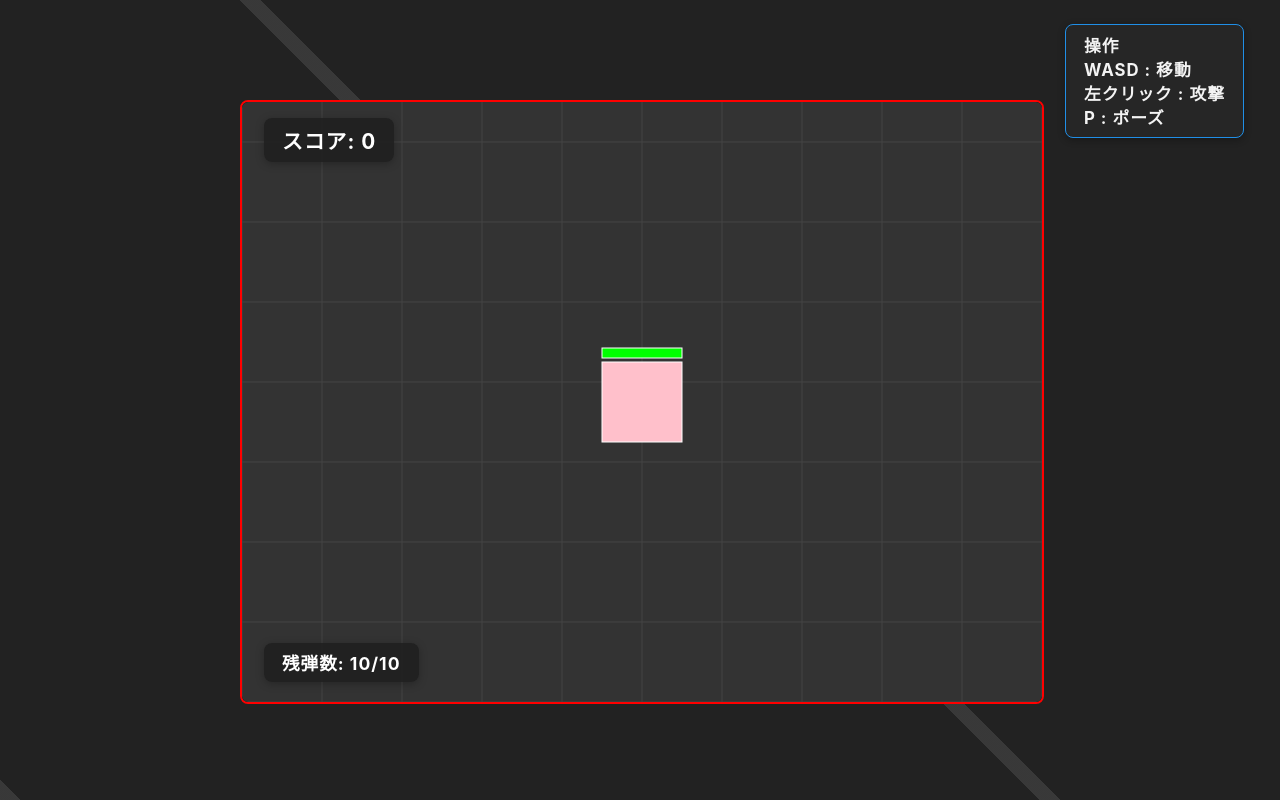
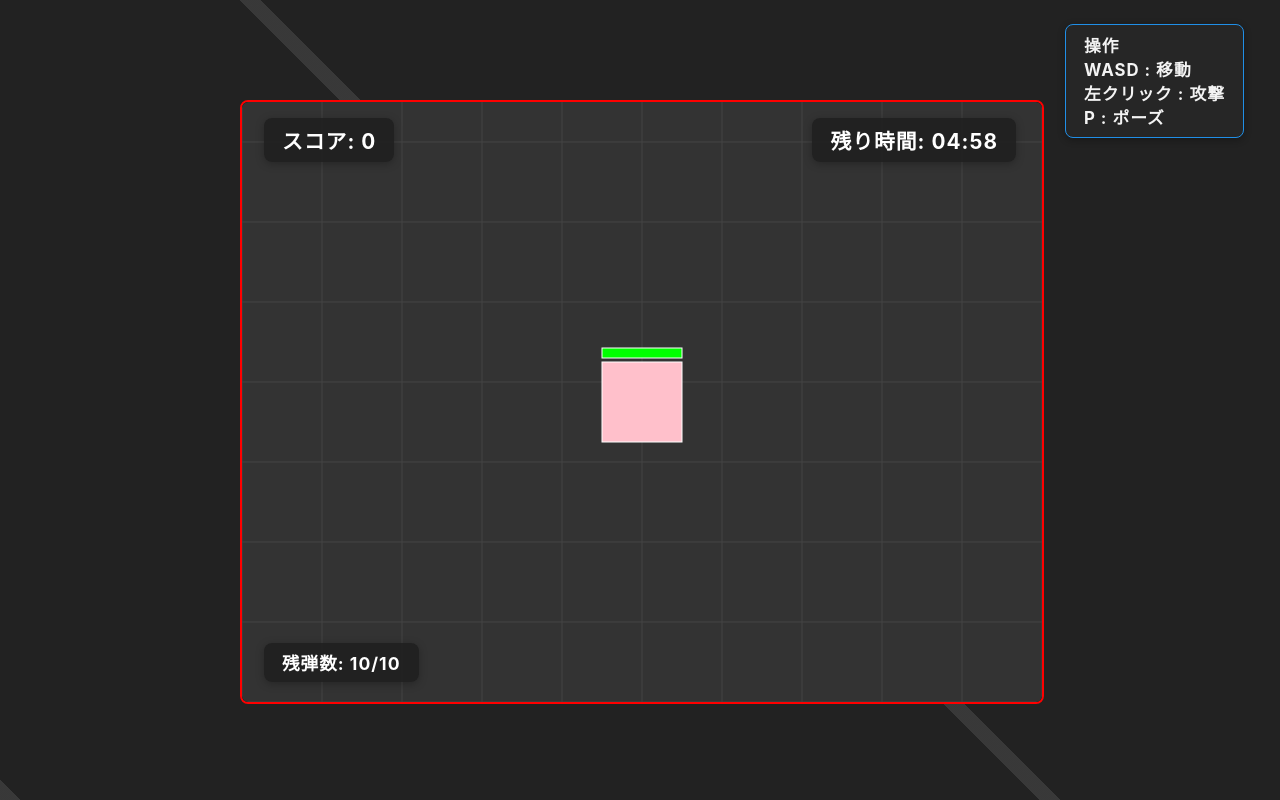
Before and after one commit to prapro-ou/T3_THF, a plain HTML site: page docs/index.html in a window 1280 px wide. Both pictures are taken after a click on the button "ゲームスタート". Drawn offline with Linux system fonts and the light colour scheme.

Commit message:
タイマー機能追加

```diff
--- a/docs/Game.js
+++ b/docs/Game.js
@@ -11,13 +11,14 @@ export class Game {
     static SPAWN_INTERVAL_DECREASE_FREQUENCY = 300;
     static ATTACK_RADIUS = 80; // 攻撃範囲の半径（ピクセル）
 
-    constructor(canvas, ctx, scoreDisplay, livesDisplay, gameOverMessage, restartButton) {
+    constructor(canvas, ctx, scoreDisplay, livesDisplay, gameOverMessage, restartButton, timerDisplay) {
         this.canvas = canvas;
         this.ctx = ctx;
         this.scoreDisplay = scoreDisplay;
         this.livesDisplay = livesDisplay;
         this.gameOverMessage = gameOverMessage;
         this.restartButton = restartButton;
+        this.timerDisplay = timerDisplay; // ★追加
 
         this.VIEW_W = this.canvas.width;
         this.VIEW_H = this.canvas.height;
@@ -37,6 +38,9 @@ export class Game {
         this.player = new Player(this);
 
         this.isPaused = false; // ポーズ状態を追加
+
+        this.elapsedSeconds = 0; // ★追加: 累積経過秒数
+        this.lastTimerResume = Date.now(); // ★追加
 
         this.setupEvents();
         this.initializeGame();
@@ -120,12 +124,16 @@ export class Game {
     togglePause() {
         this.isPaused = !this.isPaused;
         if (this.isPaused) {
-            // ポーズ時はアニメーション停止
+            // ポーズ時: ここで経過時間を加算
+            if (this.lastTimerResume) {
+                this.elapsedSeconds += Math.floor((Date.now() - this.lastTimerResume) / 1000);
+                this.lastTimerResume = null;
+            }
             if (this.animationId) cancelAnimationFrame(this.animationId);
-            // ポーズ表示
             this.showPauseMessage();
         } else {
-            // ポーズ解除時は再開
+            // ポーズ解除時: 再開時刻を記録
+            this.lastTimerResume = Date.now();
             this.hidePauseMessage();
             this.animate();
         }
@@ -163,6 +171,8 @@ export class Game {
         }
         this.keys = {};
         this.currentEnemySpawnInterval = Game.INITIAL_ENEMY_SPAWN_INTERVAL;
+        this.elapsedSeconds = 0; // ★追加
+        this.lastTimerResume = Date.now(); // ★追加
         this.animate();
     }
 
@@ -234,6 +244,8 @@ export class Game {
         if (this.isPaused) return; // ポーズ中は何もしない
 
         this.updateDeltaTime();
+        this.timer(); // ★ここでタイマーを毎フレーム更新
+
         const { scrollX, scrollY } = this.calcScroll();
 
         this.ctx.clearRect(0, 0, this.VIEW_W, this.VIEW_H);
@@ -338,4 +350,21 @@ export class Game {
             this.gameOver = true;
         }
     }
+
+    timer() {
+        let totalElapsed = this.elapsedSeconds;
+        if (this.lastTimerResume) {
+            totalElapsed += Math.floor((Date.now() - this.lastTimerResume) / 1000);
+        }
+        const remaining = Math.max(0, 300 - totalElapsed); // 5分（300秒）
+        const minutes = String(Math.floor(remaining / 60)).padStart(2, '0');
+        const seconds = String(remaining % 60).padStart(2, '0');
+        this.timerDisplay.textContent = `残り時間: ${minutes}:${seconds}`;
+
+        if (remaining <= 0) {
+            this.gameOver = true;
+            this.gameOverMessage.textContent = '時間切れ！ゲームオーバー';
+            this.gameOverMessage.classList.remove('hidden');
+        }
+    }
 }
--- a/docs/index.html
+++ b/docs/index.html
@@ -32,6 +32,7 @@
     <canvas id="gameCanvas" width="800" height="600" class="hidden"></canvas>
     <div id="scoreDisplay" class="hidden">スコア: 0</div>
     <div id="livesDisplay" class="hidden">残弾数: 10</div>
+    <div id="timerDisplay" class="hidden">残り時間: 05:00</div>
     <!-- ゲーム中の簡易操作説明 -->
     <div id="quickHelp" class="hidden">
         <b>操作
--- a/docs/main.js
+++ b/docs/main.js
@@ -5,6 +5,7 @@ document.addEventListener('DOMContentLoaded', () => {
     const gameCanvas = document.getElementById('gameCanvas');
     const scoreDisplay = document.getElementById('scoreDisplay');
     const livesDisplay = document.getElementById('livesDisplay');
+    const timerDisplay = document.getElementById('timerDisplay');
     const gameOverMessage = document.getElementById('gameOverMessage');
     const restartButton = document.getElementById('restartButton');
     const startScreen = document.getElementById('startScreen');
@@ -23,8 +24,9 @@ document.addEventListener('DOMContentLoaded', () => {
         gameCanvas.classList.remove('hidden');
         scoreDisplay.classList.remove('hidden');
         livesDisplay.classList.remove('hidden');
+        timerDisplay.classList.remove('hidden'); // タイマー表示を有効化
         // ゲーム開始
-        game = new Game(gameCanvas, gameCanvas.getContext('2d'), scoreDisplay, livesDisplay, gameOverMessage, restartButton);
+        game = new Game(gameCanvas, gameCanvas.getContext('2d'), scoreDisplay, livesDisplay, gameOverMessage, restartButton, timerDisplay);
         quickHelp.classList.remove('hidden'); // ゲーム開始時に表示
     });
 
@@ -33,6 +35,7 @@ document.addEventListener('DOMContentLoaded', () => {
         gameCanvas.classList.remove('hidden');
         scoreDisplay.classList.remove('hidden');
         livesDisplay.classList.remove('hidden');
+        timerDisplay.classList.remove('hidden'); // タイマー表示を維持
         quickHelp.classList.remove('hidden'); // リスタート時も表示
     });
 
@@ -49,6 +52,7 @@ document.addEventListener('DOMContentLoaded', () => {
         gameCanvas.classList.add('hidden');
         scoreDisplay.classList.add('hidden');
         livesDisplay.classList.add('hidden');
+        timerDisplay.classList.add('hidden'); // タイマー表示を非表示
         gameOverMessage.classList.add('hidden');
         startScreen.classList.remove('hidden');
         quickHelp.classList.add('hidden'); // スタート画面では非表示
@@ -74,4 +78,11 @@ document.addEventListener('DOMContentLoaded', () => {
             helpModal.classList.remove('hidden');
         }
     });
+
+    document.addEventListener('visibilitychange', () => {
+        if (!game) return;
+        if (document.hidden && !game.isPaused) {
+            game.togglePause();
+        }
+    });
 });
--- a/docs/style.css
+++ b/docs/style.css
@@ -28,7 +28,7 @@ h1 {
 }
 
 /* Score and Lives display style settings */
-#scoreDisplay, #livesDisplay {
+#scoreDisplay, #livesDisplay  #timerDisplay {
     margin-top: 10px; /* Add top margin */
     font-size: 1.5em; /* Increase font size */
     font-weight: bold; /* Bold font */
@@ -269,6 +269,24 @@ h1 {
     box-shadow: 0 2px 8px #0004;
 }
 
+/* タイマー表示：左上（スコア表示の右隣） */
+#timerDisplay {
+    position: absolute;
+    top: 18px;
+    right: 24px;
+    left: auto;
+    margin: 0;
+    font-size: 1.3em;
+    font-weight: bold;
+    color: #fff;
+    background: rgba(30,30,30,0.85);
+    padding: 7px 18px;
+    border-radius: 8px;
+    z-index: 10;
+    letter-spacing: 1px;
+    box-shadow: 0 2px 8px #0004;
+}
+
 /* ゲーム中の簡易操作説明：右上 */
 #quickHelp {
     position: fixed;
```
